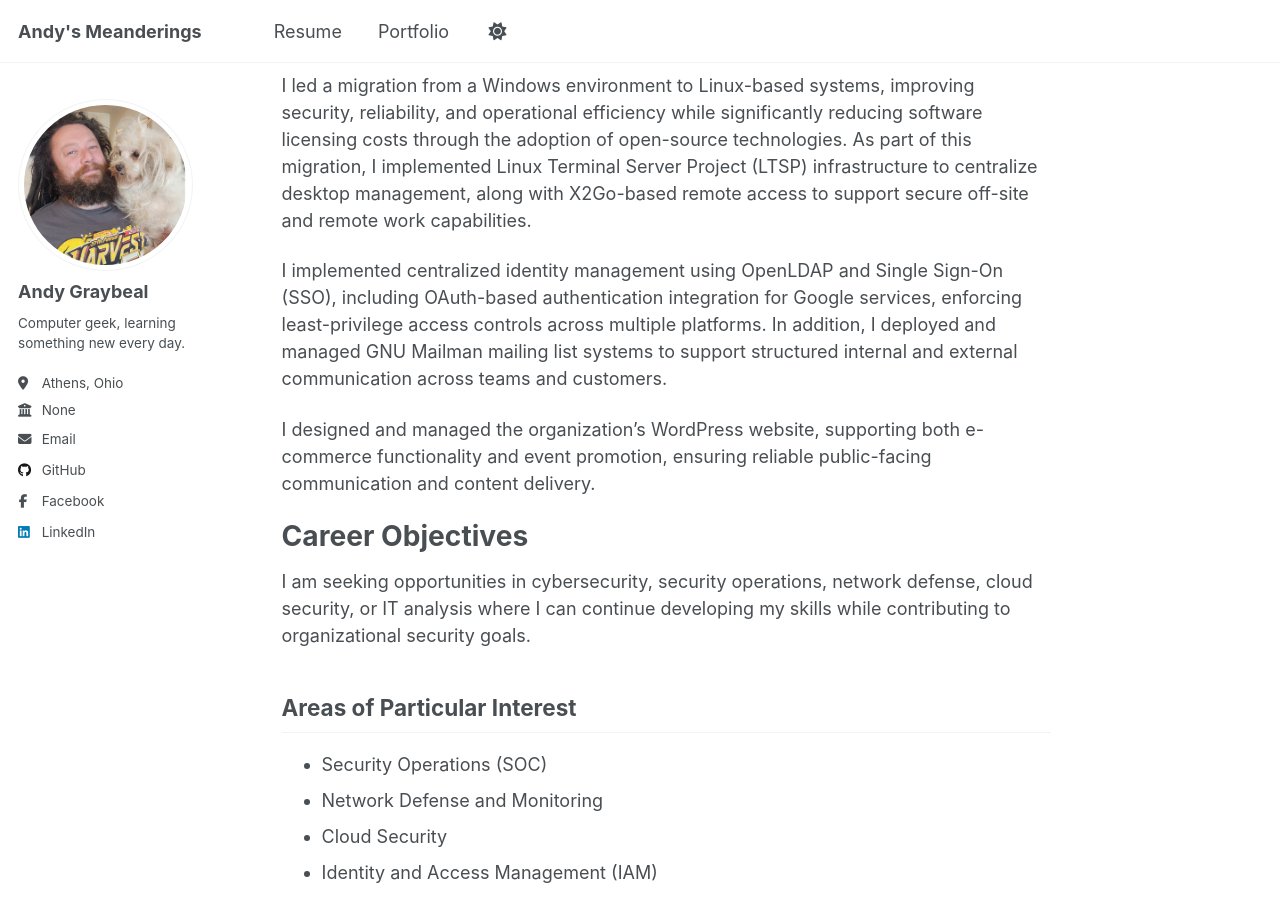
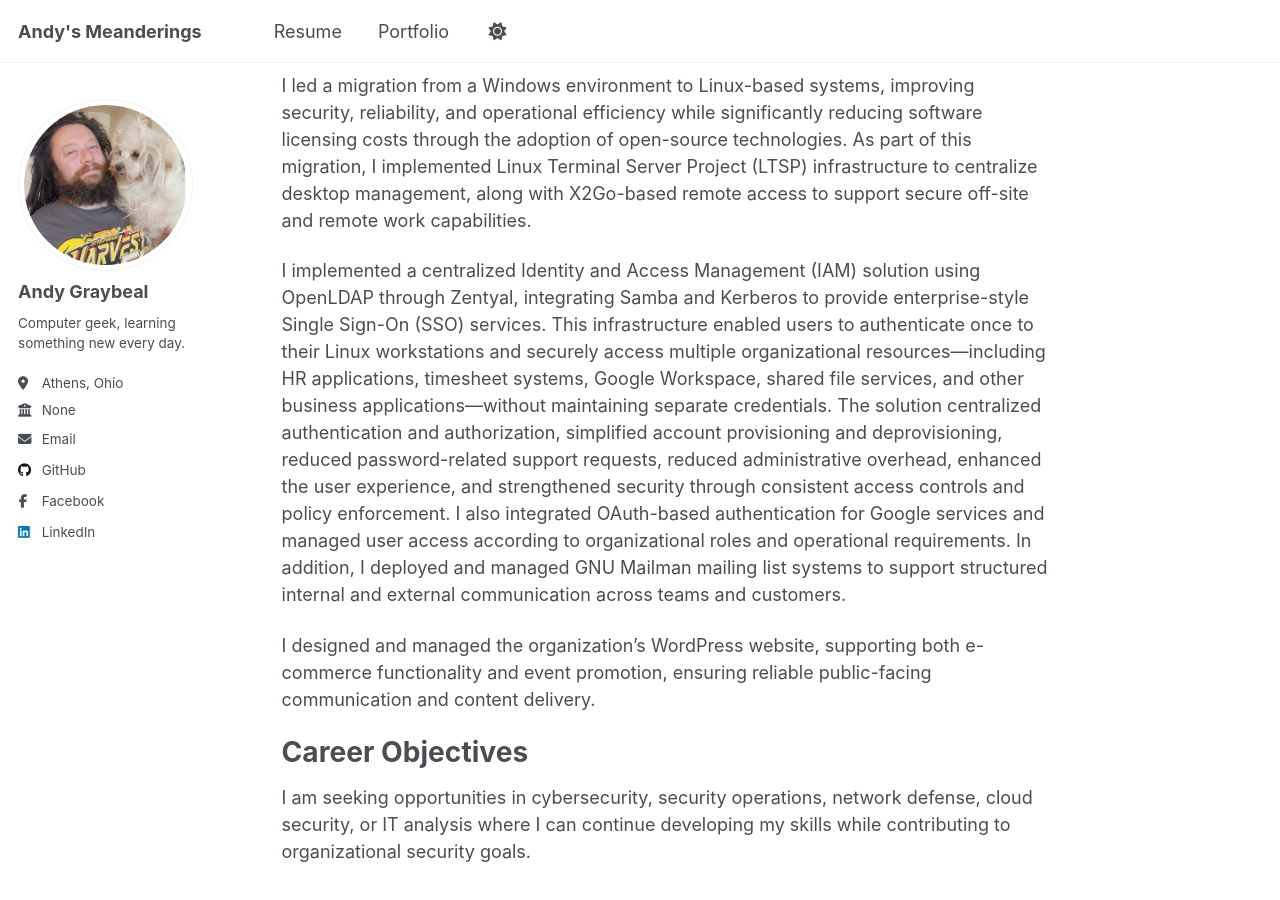
Before and after one commit to andy-graybeal/andy-graybeal.github.io, a Jekyll site: the page built from _pages/about.md, in a window 1280 px wide and 900 px high, scrolled down 811 px. Built offline with Jekyll 4.4.1, drawn with Linux system fonts in a browser that asks for light colours; a script that is not in the unit is left out.

Commit message:
Revise identity management description in about.md
Updated the identity management section to describe the implementation of a centralized IAM solution using OpenLDAP through Zentyal, detailing its benefits and integrations.

```diff
--- a/_pages/about.md
+++ b/_pages/about.md
@@ -65,7 +65,7 @@ I implemented network and device monitoring using SNMP and Nagios, enabling proa
 
 I led a migration from a Windows environment to Linux-based systems, improving security, reliability, and operational efficiency while significantly reducing software licensing costs through the adoption of open-source technologies. As part of this migration, I implemented Linux Terminal Server Project (LTSP) infrastructure to centralize desktop management, along with X2Go-based remote access to support secure off-site and remote work capabilities.
 
-I implemented centralized identity management using OpenLDAP and Single Sign-On (SSO), including OAuth-based authentication integration for Google services, enforcing least-privilege access controls across multiple platforms. In addition, I deployed and managed GNU Mailman mailing list systems to support structured internal and external communication across teams and customers.
+I implemented a centralized Identity and Access Management (IAM) solution using OpenLDAP through Zentyal, integrating Samba and Kerberos to provide enterprise-style Single Sign-On (SSO) services. This infrastructure enabled users to authenticate once to their Linux workstations and securely access multiple organizational resources—including HR applications, timesheet systems, Google Workspace, shared file services, and other business applications—without maintaining separate credentials. The solution centralized authentication and authorization, simplified account provisioning and deprovisioning, reduced password-related support requests, reduced administrative overhead, enhanced the user experience, and strengthened security through consistent access controls and policy enforcement. I also integrated OAuth-based authentication for Google services and managed user access according to organizational roles and operational requirements.  In addition, I deployed and managed GNU Mailman mailing list systems to support structured internal and external communication across teams and customers.
 
 I designed and managed the organization’s WordPress website, supporting both e-commerce functionality and event promotion, ensuring reliable public-facing communication and content delivery.
 
```
